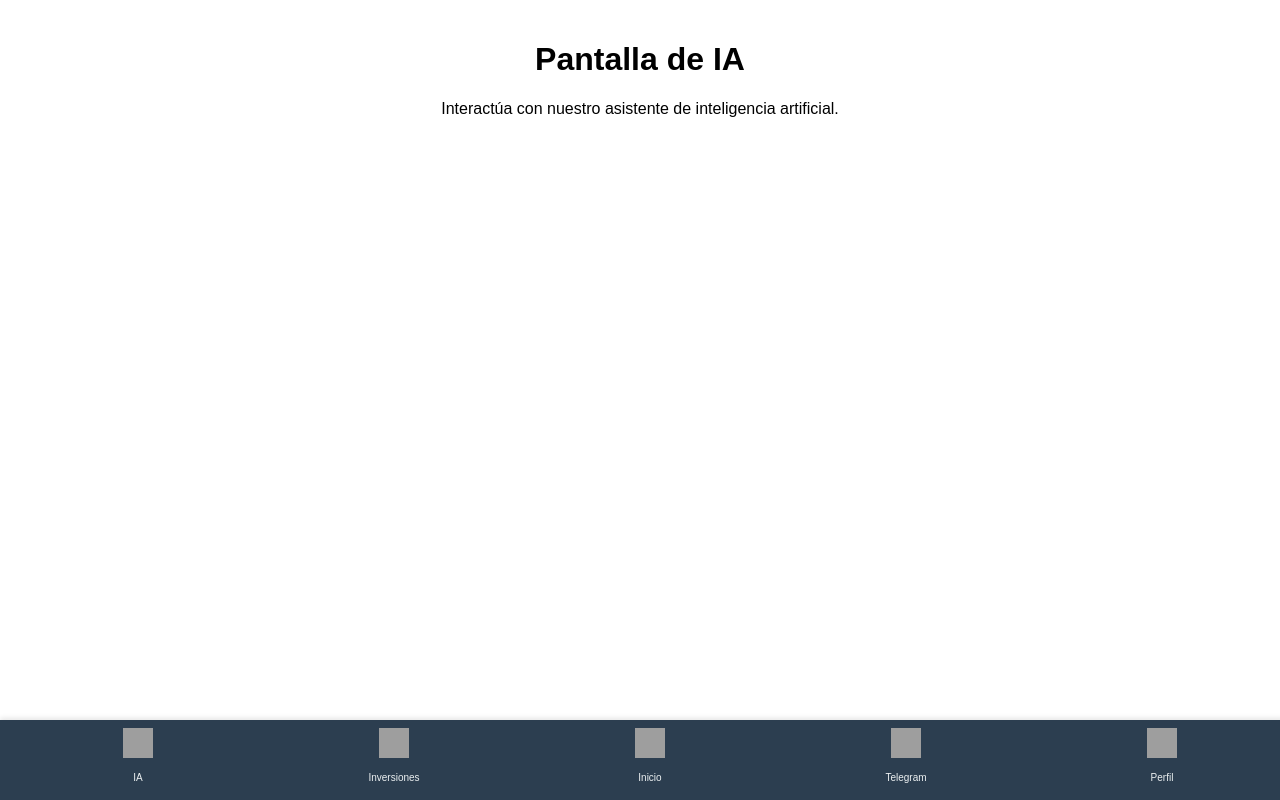
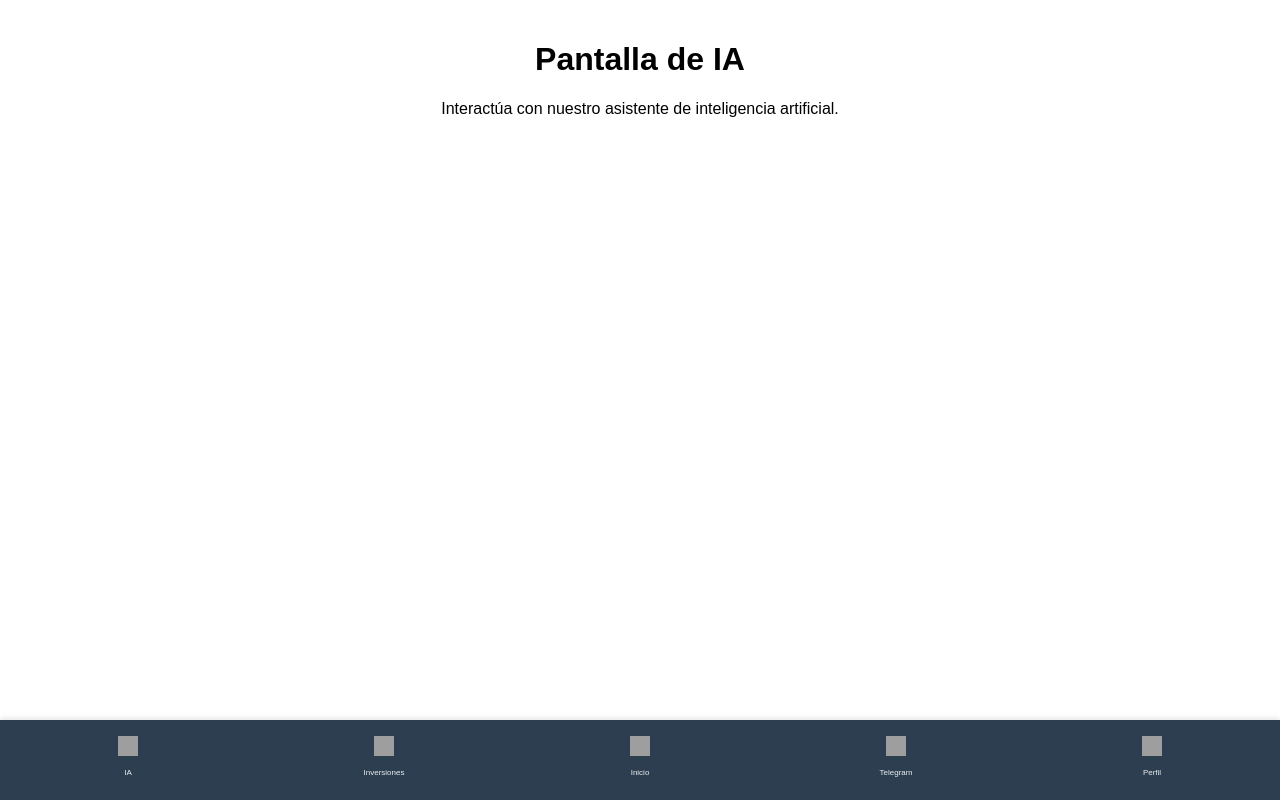
Before and after one commit to joorfyx/MIAPP, a plain HTML site: page index.html in a window 1280 px wide. Drawn offline with Linux system fonts and the light colour scheme; grey boxes are pictures that could not be loaded.

Commit message:
Descripción del cambio

```diff
--- a/styles.css
+++ b/styles.css
@@ -25,28 +25,27 @@ body {
     position: fixed;
     bottom: 0;
     width: 100%;
-    height: 10%; /* Ajustado al 10% */
+    height: 10%; /* Barra ocupa el 10% */
     background: #2c3e50;
     display: flex;
-    justify-content: space-between; /* Distribuye los íconos de forma uniforme */
+    justify-content: space-around; /* Espaciado uniforme entre íconos */
     align-items: center;
     box-shadow: 0 -2px 5px rgba(0, 0, 0, 0.1);
-    padding: 0 10px; /* Espaciado a los bordes */
 }
 
 .nav-item {
     flex: 1; /* Cada ícono ocupa el mismo espacio */
     text-align: center;
     color: #ecf0f1;
-    font-size: 10px; /* Tamaño del texto más pequeño */
+    font-size: 8px; /* Texto debajo de los íconos reducido */
     cursor: pointer;
     transition: transform 0.2s, color 0.2s;
 }
 
 .nav-item img {
-    width: 30px; /* Íconos más pequeños */
-    height: 30px;
-    margin-bottom: 2px; /* Menos separación entre ícono y texto */
+    width: 20px; /* Íconos mucho más pequeños */
+    height: 20px;
+    margin-bottom: 2px; /* Menor margen entre ícono y texto */
     transition: transform 0.2s;
 }
 
```
